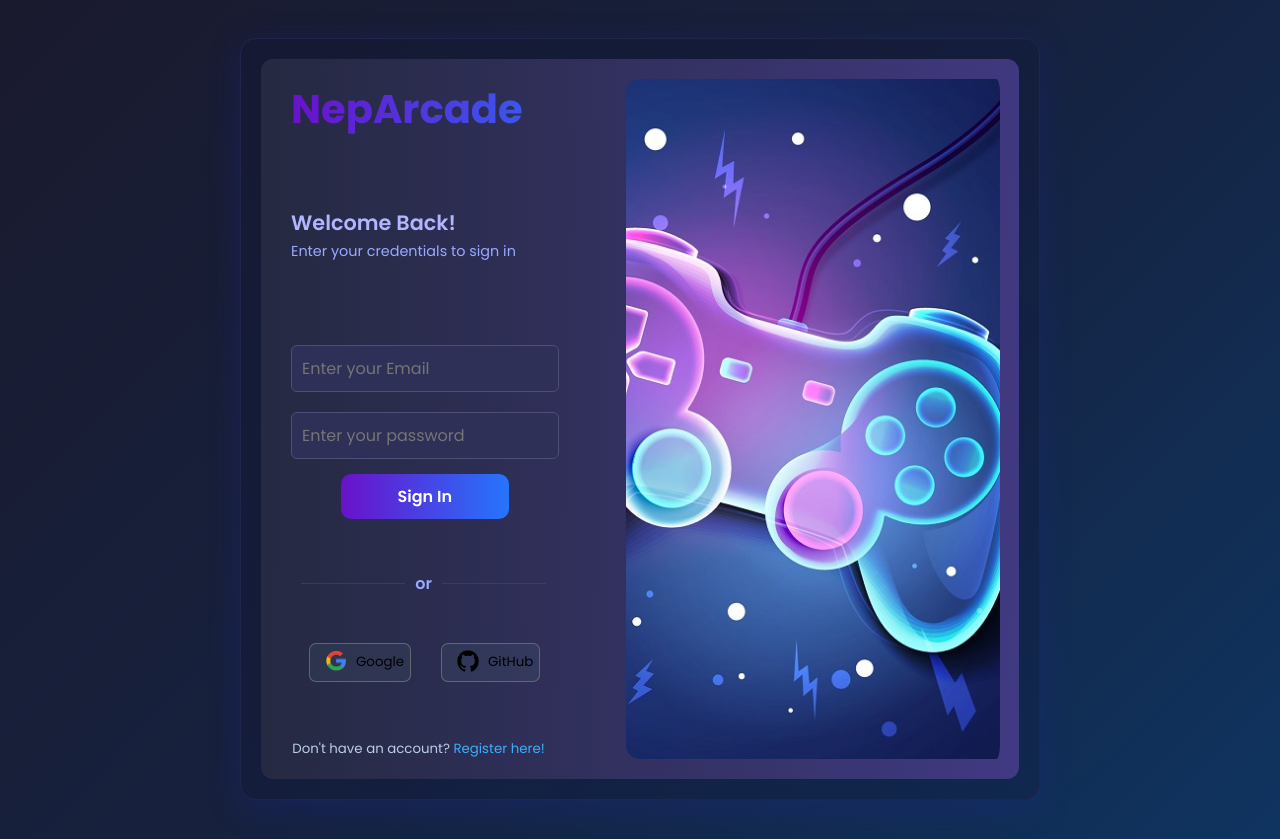
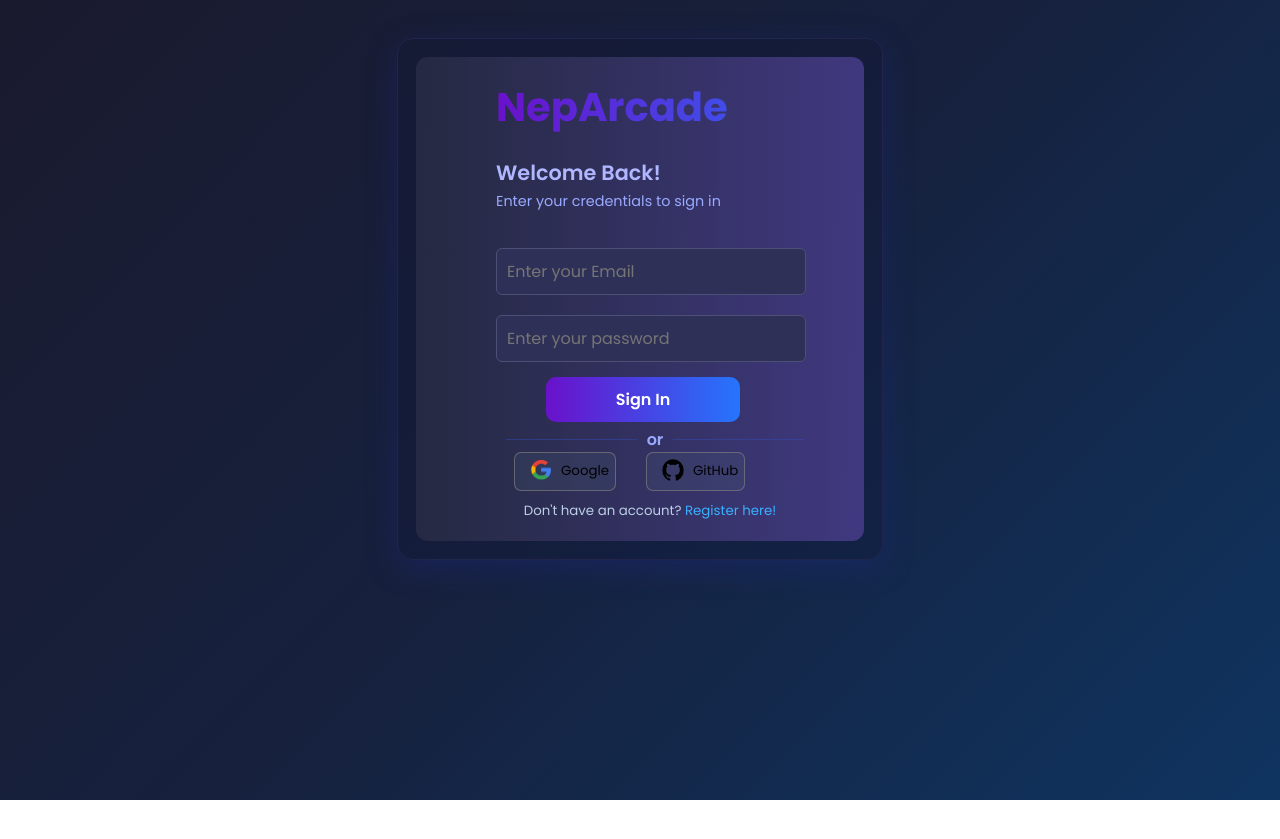
Before and after one commit to Anush980/NepArcade-Nxt, a Next.js app: page / in a window 1280 px wide. After the commit the page ends 800 px from the top, so only its background shows below. Built offline with nearby package versions, Linux system fonts and the light colour scheme.

Commit message:
Redesigned login and register for simplicity

```diff
--- a/src/app/login/page.jsx
+++ b/src/app/login/page.jsx
@@ -60,11 +60,6 @@ export default function Login() {
                     <a href="/register">Register here!</a>
                 </div>
                     </div>
-                    <div className="auth-right">
-                        <img src="/gameBanner.jpg" alt="gaming art" />
-
-
-                    </div>
                 </div>
             </div>
         </>
--- a/src/app/register/page.jsx
+++ b/src/app/register/page.jsx
@@ -91,11 +91,6 @@ export default function Register() {
                             <a href="/login">Login here!</a>
                         </div>
                     </div>
-                    <div className="auth-right">
-                        <img src="/gameBanner.jpg" alt="gaming art" />
-
-
-                    </div>
                 </div>
             </div>
         </>
--- a/src/app/style/auth.css
+++ b/src/app/style/auth.css
@@ -13,15 +13,14 @@ body {
     display: flex;
     justify-content: center;
     align-items: center;
-    padding: 20px;
-    max-width: 800px;
+    padding: 18px;
+    max-width: fit-content;
     margin: 3% auto;
     border: 1px solid #22254b;
     border-radius: 16px;
     background-color: rgba(15, 19, 53, 0.249);
     box-shadow: 0 8px 30px rgba(31, 38, 135, 0.37);
 }
-
 
 .inter-line {
     width: 100%;
@@ -32,15 +31,10 @@ body {
     flex-wrap: nowrap;
     padding: 20px 30px;
 }
-
-
-.auth-left {
-    display: flex;
-    flex-direction: column;
-    justify-content: space-between;
-    max-width: 45%;
-    min-width: 48%;
-}
+ .inter-line .auth-left {
+        margin-left: 50px;
+        min-width: 100%;
+    }
 
 .auth-title {
     font-size: 2.5rem;
@@ -126,7 +120,6 @@ input[type='submit']:hover {
     flex: 1;
     border-bottom: 1px solid rgba(52, 74, 188, 0.5);
     margin: 0 10px;
-
 }
 
 .auth-logo {
@@ -138,14 +131,12 @@ input[type='submit']:hover {
 }
 
 .service {
-
     display: flex;
     gap: 30px;
     align-items: center;
     margin-left: 18px;
     margin-bottom: 10px;
 }
-
 
 .service-google,
 .service-github {
@@ -180,35 +171,3 @@ input[type='submit']:hover {
 .switch-auth a:hover {
     text-decoration: underline;
 }
-
-.auth-right {
-    max-width: 55%;
-    display: flex;
-    justify-content: center;
-    align-items: center;
-}
-
-.auth-right img {
-    width: 30vw;
-    height: 85vh;
-    border-radius: 14px;
-    object-fit: cover;
-    object-position: 80% 20%;
-    padding-right: 10px;
-}
-
-@media (max-width: 768px) {
-    .login-container {
-        max-width: fit-content;
-
-    }
-
-    .inter-line .auth-left {
-        margin-left: 30px;
-        min-width: 100%;
-    }
-
-    .auth-right img {
-        display: none;
-    }
-}
```
